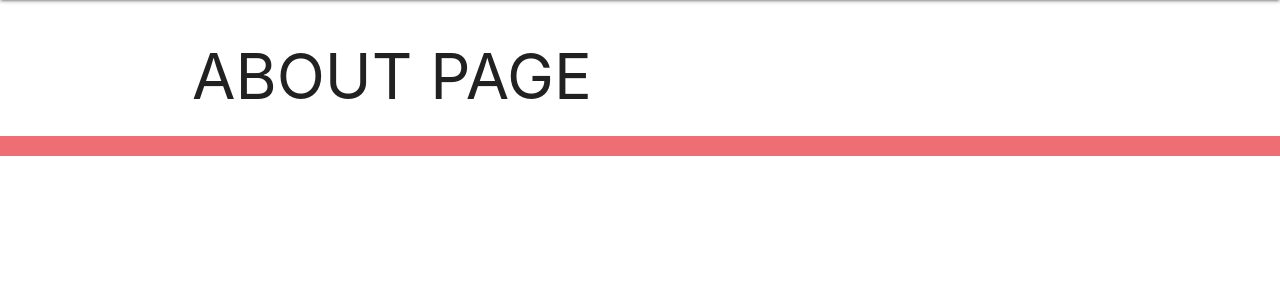
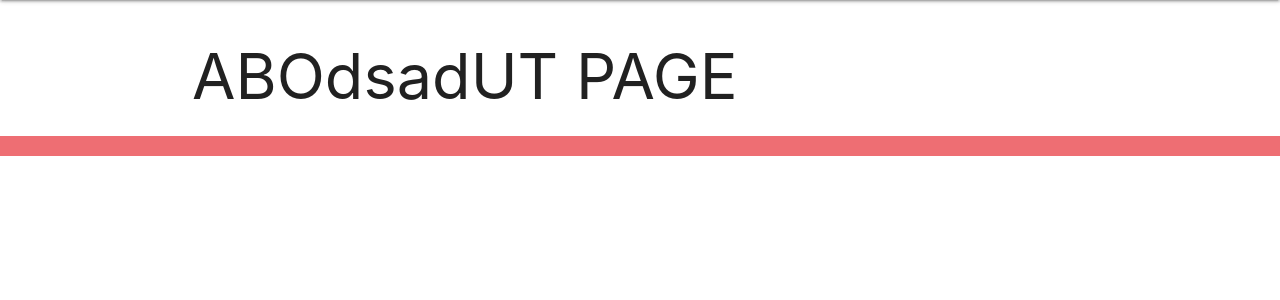
Before and after one commit to Wh1t3-Rabb1t/HemezVersion2, a Django app: page /about/ in a window 1280 px wide. Shown: the part 64-364 px from the top of the page. Run offline with Django 4.2, Linux system fonts and the light colour scheme.

```diff
--- a/main_app/templates/about.html
+++ b/main_app/templates/about.html
@@ -1,7 +1,7 @@
 {% extends 'base.html' %}
 {% block content %}
 
-<h1>ABOUT PAGE</h1>
+<h1>ABOdsadUT PAGE</h1>
 
 
 {% endblock %}
```
